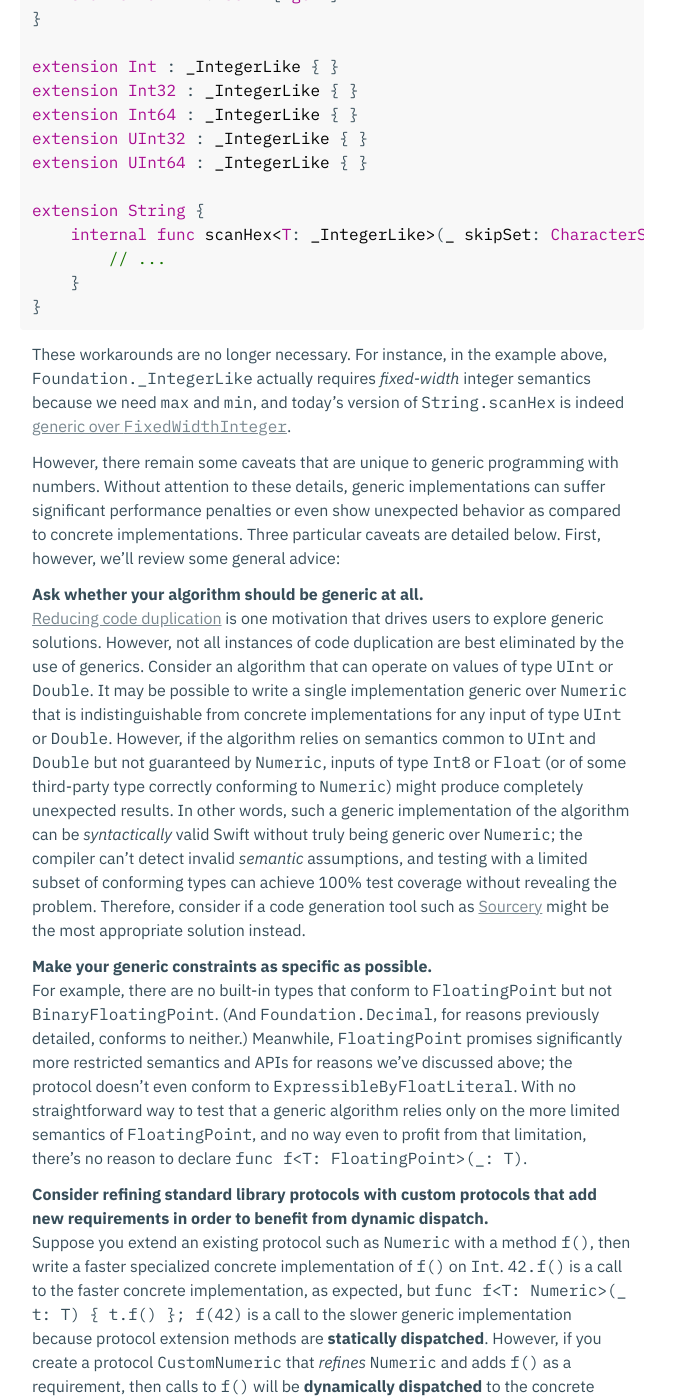
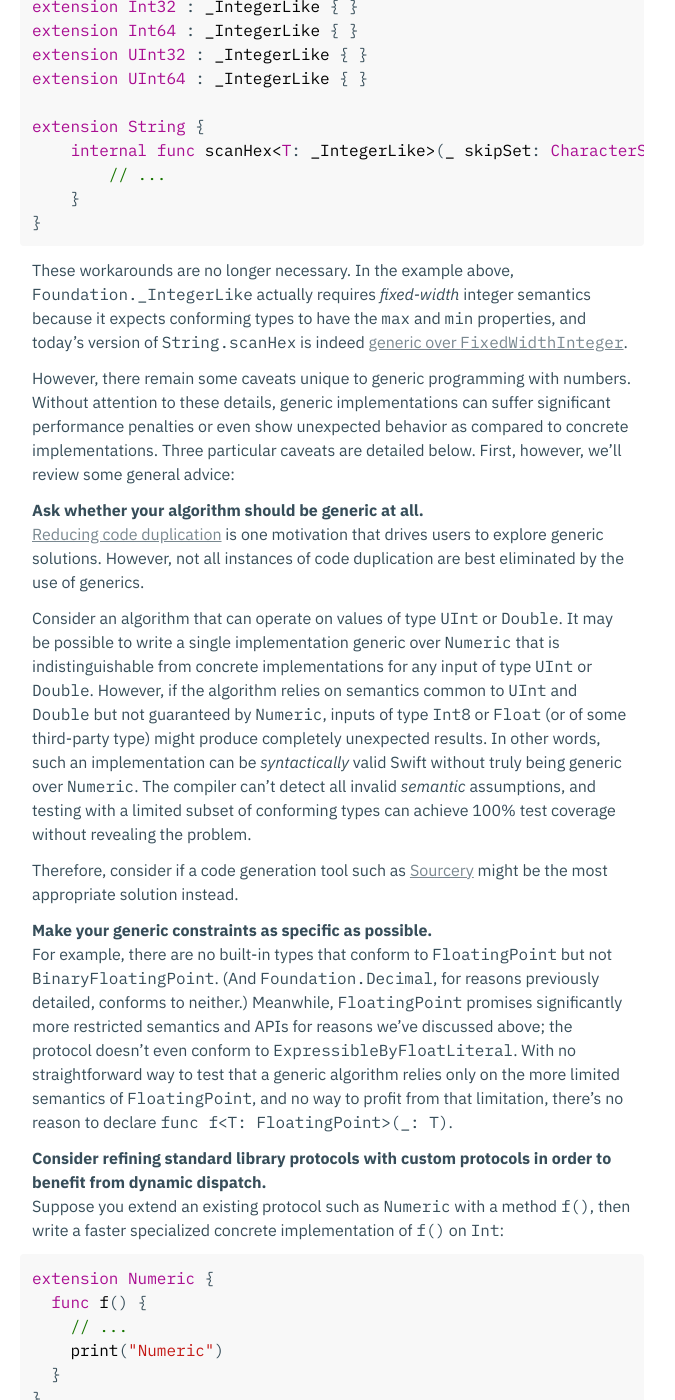
Before and after one commit to xwu/xwu-swift-numerics, a Jekyll site: the page built from numeric-protocols.md, in a window 1280 px wide and 1400 px high, scrolled down 3212 px. Shown: the whole window, without its empty margins (308-983 px from the left). Built offline with Jekyll 4.4.1, drawn with Linux system fonts in a browser that asks for light colours; our own code applies the rules of GitHub Pages for plain Markdown files; some of the changed text lies outside the part shown.

Commit message:
Update numeric-protocols.md

````diff
--- a/numeric-protocols.md
+++ b/numeric-protocols.md
@@ -37,6 +37,10 @@
 while the __`UnsignedInteger`__ protocol refines `BinaryInteger` only; both are
 "auxiliary" protocols that themselves add no additional requirements.
 
+> For source code compatibility with Swift 3, `SignedInteger` actually does
+> require two static methods with underscored names (at the time of writing).
+> These have default implementations and are irrelevant to users of Swift 4+.
+
 The __`FixedWidthInteger`__ protocol refines `BinaryInteger` to add overflowing
 operations for those types that have a fixed bit width; it also adds notions of
 endianness, but those APIs for handling endianness [may yet undergo further
@@ -47,15 +51,12 @@
 have been made to existing numeric protocols to take advantage of those features
 where possible. For example, as of Swift 4.2, `FloatingPoint` [has a
 constraint][ref 21-2] that `Magnitude == Self`, which could not be expressed in
-Swift 3; similarly, `FixedWidthInteger` [now has constraints][ref 21-3] that
-`Magnitude : FixedWidthInteger & UnsignedInteger` and that
-`Stride : FixedWidthInteger & SignedInteger`.
+Swift 3.
 
 [ref 11-10]: https://github.com/apple/swift-evolution/blob/master/proposals/0067-floating-point-protocols.md
 [ref 9-4]: https://github.com/apple/swift-evolution/blob/master/proposals/0104-improved-integers.md
 [ref 21-1]: https://lists.swift.org/pipermail/swift-evolution/Week-of-Mon-20170227/033372.html
 [ref 21-2]: https://github.com/apple/swift/pull/17323
-[ref 21-3]: https://github.com/apple/swift/pull/17716
 
 ## Design rationale
 
@@ -91,7 +92,7 @@
 ![Hierarchy of numeric protocols in Swift][ref 22-1]
 
 __Why does `Numeric` conform to `Equatable` but not `Comparable`?__
-__Complex numbers__ have an equivalence relation, but they cannot be ordered and
+Complex numbers have an equivalence relation, but they cannot be ordered and
 therefore do not fulfill the semantic requirements of `Comparable`.
 
 __Why are there distinct protocols named `FloatingPoint` and
@@ -100,22 +101,18 @@
 example, they all support representations of infinity and NaN ("not a number").
 However, some APIs (many to do with the raw representation in memory of values)
 are common to all built-in floating-point types (which are binary) but would not
-make sense for __decimal floating-point types__.
+make sense for decimal floating-point types.
 
 __Why are there _not_ distinct protocols named `Integer` and  `BinaryInteger`?__
 The original name proposed for `BinaryInteger` was `Integer`; it was renamed to
-avoid confusion with `Int`. The word "binary" was chosen because bit shifting
-and bitwise operations required by the protocol manipulate the sequence of bits
-in the two's-complement binary representation of an integer _regardless of the
-actual underlying representation in memory_. All APIs required by the protocol,
-including bit shifting and bitwise operations, are well defined and can be
-computed for an integer regardless of the radix of its internal representation
-in memory. Put another way, there aren't commonly used third-party types that
-can't perform bit shifting and bitwise operations but could fulfill all the
-other requirements of `BinaryInteger`.
+avoid confusion with `Int`. Bit shifting and bitwise operations required by the
+protocol manipulate the sequence of bits in the two's complement binary
+representation of an integer _regardless of the actual underlying representation
+in memory_. In other words, any integer type can fulfill all the requirements of
+`BinaryInteger`.
 
 __Why is the integer protocol hierarchy bifurcated below `BinaryInteger`?__
-It wouldn't make sense for an __arbitrary-width type__ (`BigInt`) to support
+It wouldn't make sense for an arbitrary-width type (`BigInt`) to support
 overflow operators such as `&+` since overflow isn't possible, so those don't
 belong as requirements on `BinaryInteger`. At the same time, signed integers,
 whether fixed-width or not, share certain common semantics captured by
@@ -125,12 +122,12 @@
 
 ## Generic algorithms
 
-Before the implementation of Swift's current numeric protocols, users who wanted
-to perform generic mathematical operations would often have to create their own
+Before implementation of Swift's current numeric protocols, users who wanted to
+perform generic mathematical operations would often have to create their own
 workarounds:
 
 ```swift
-// Excerpt from `Foundation.NSScanner` (now `Foundation.Scanner`), 2016.
+// Excerpt from `Foundation.NSScanner` (2016).
 
 internal protocol _BitShiftable {
     static func >>(lhs: Self, rhs: Self) -> Self
@@ -156,13 +153,14 @@
 }
 ```
 
-These workarounds are no longer necessary. For instance, in the example above,
+These workarounds are no longer necessary. In the example above,
 `Foundation._IntegerLike` actually requires _fixed-width_ integer semantics
-because we need `max` and `min`, and today's version of `String.scanHex` is
-indeed [generic over `FixedWidthInteger`][ref 23-1].
+because it expects conforming types to have the `max` and `min` properties, and
+today's version of `String.scanHex` is indeed [generic over
+`FixedWidthInteger`][ref 23-1].
 
-However, there remain some caveats that are unique to generic programming with
-numbers. Without attention to these details, generic implementations can suffer
+However, there remain some caveats unique to generic programming with numbers.
+Without attention to these details, generic implementations can suffer
 significant performance penalties or even show unexpected behavior as compared
 to concrete implementations. Three particular caveats are detailed below. First,
 however, we'll review some general advice:
@@ -170,19 +168,21 @@
 __Ask whether your algorithm should be generic at all.__
 [Reducing code duplication][ref 23-2] is one motivation that drives users to
 explore generic solutions. However, not all instances of code duplication are
-best eliminated by the use of generics. Consider an algorithm that can operate
-on values of type `UInt` or `Double`. It may be possible to write a single
-implementation generic over `Numeric` that is indistinguishable from concrete
-implementations for any input of type `UInt` or `Double`. However, if the
-algorithm relies on semantics common to `UInt` and `Double` but not guaranteed
-by `Numeric`, inputs of type `Int8` or `Float` (or of some third-party type
-correctly conforming to `Numeric`) might produce completely unexpected results.
-In other words, such a generic implementation of the algorithm can be
-_syntactically_ valid Swift without truly being generic over `Numeric`; the
-compiler can't detect invalid _semantic_ assumptions, and testing with a limited
-subset of conforming types can achieve 100% test coverage without revealing the
-problem. Therefore, consider if a code generation tool such as
-[Sourcery][ref 23-3] might be the most appropriate solution instead.
+best eliminated by the use of generics.
+
+Consider an algorithm that can operate on values of type `UInt` or `Double`. It
+may be possible to write a single implementation generic over `Numeric` that is
+indistinguishable from concrete implementations for any input of type `UInt` or
+`Double`. However, if the algorithm relies on semantics common to `UInt` and
+`Double` but not guaranteed by `Numeric`, inputs of type `Int8` or `Float` (or
+of some third-party type) might produce completely unexpected results. In other
+words, such an implementation can be _syntactically_ valid Swift without truly
+being generic over `Numeric`. The compiler can't detect all invalid _semantic_
+assumptions, and testing with a limited subset of conforming types can achieve
+100% test coverage without revealing the problem.
+
+Therefore, consider if a code generation tool such as [Sourcery][ref 23-3] might
+be the most appropriate solution instead.
 
 __Make your generic constraints as specific as possible.__
 For example, there are no built-in types that conform to `FloatingPoint` but not
@@ -191,20 +191,65 @@
 significantly more restricted semantics and APIs for reasons we've discussed
 above; the protocol doesn't even conform to `ExpressibleByFloatLiteral`. With no
 straightforward way to test that a generic algorithm relies only on the more
-limited semantics of `FloatingPoint`, and no way even to profit from that
-limitation, there's no reason to declare `func f<T: FloatingPoint>(_: T)`.
+limited semantics of `FloatingPoint`, and no way to profit from that limitation,
+there's no reason to declare `func f<T: FloatingPoint>(_: T)`.
 
-__Consider refining standard library protocols with custom protocols that add
-new requirements in order to benefit from dynamic dispatch.__
+__Consider refining standard library protocols with custom protocols in order to
+benefit from dynamic dispatch.__
 Suppose you extend an existing protocol such as `Numeric` with a method `f()`,
-then write a faster specialized concrete implementation of `f()` on `Int`.
-`42.f()` is a call to the faster concrete implementation, as expected, but
-`func f<T: Numeric>(_ t: T) { t.f() }; f(42)` is a call to the slower generic
-implementation because protocol extension methods are __statically dispatched__.
-However, if you create a protocol `CustomNumeric` that _refines_ `Numeric`
-and adds `f()` as a requirement, then calls to `f()` will be __dynamically
-dispatched__ to the concrete implementation on a conforming type (if one
-exists), even if the call is from a generic context.
+then write a faster specialized concrete implementation of `f()` on `Int`:
+
+```swift
+extension Numeric {
+  func f() {
+    // ...
+    print("Numeric")
+  }
+}
+extension Int {
+  func f() {
+    // ...
+    print("Int")
+  }
+}
+func f<T: Numeric>(_ value: T) {
+  value.f()
+}
+
+42.f() // "Int"
+f(42)  // "Numeric"
+```
+
+`42.f()` is a call to the concrete implementation, but `f(42)` is a call to the
+slower generic implementation because protocol extension methods are
+__statically dispatched__. However, if you create a protocol `CustomNumeric`
+that _refines_ `Numeric` and adds `f()` as a requirement, then calls to `f()`
+will be __dynamically dispatched__ to any concrete implementation that exists:
+
+```swift
+protocol CustomNumeric: Numeric {
+  func f()
+}
+
+extension CustomNumeric {
+  func f() {
+    // ...
+    print("CustomNumeric")
+  }
+}
+extension Int: CustomNumeric {
+  func f() {
+    // ...
+    print("Int")
+  }
+}
+func f<T: CustomNumeric>(_ value: T) {
+  value.f()
+}
+
+42.f() // "Int"
+f(42)  // "Int"
+```
 
 [ref 23-1]: https://github.com/apple/swift-corelibs-foundation/blob/50b26ff4d77cee066361182c5eb50d20f3fe0012/Foundation/Scanner.swift#L285
 [ref 23-2]: https://en.wikipedia.org/wiki/Don%27t_repeat_yourself
@@ -213,7 +258,7 @@
 ### Heterogeneous comparison
 
 [SE-0104: Protocol-oriented integers][ref 9-4] added heterogeneous comparison
-and bit shift operators to the language to improve the user experience. For
+and bit shift operators to Swift in order to improve the user experience. For
 example, you can now check if an `Int` value is equal to a `UInt` value.
 
 > Similar enhancements for operations such as addition are not yet possible
@@ -250,14 +295,14 @@
 g(UInt.self) // `false`
 ```
 
-In generic code, _even if_ the most refined protocol implements its own overload
-of the homogeneous comparison operator, the compiler will look for all overloads
-of the operator by traversing the entire protocol hierarchy. Since heterogeneous
-comparison operators are defined somewhere along the hierarchy, the compiler
-will _always_ find an overload that takes the "preferred" integer literal type
-(`IntegerLiteralType`, which is a type alias for `Int`) and therefore infers the
-literal to be of type `Int`. Therefore, in the expression `g(UInt.self)`, we are
-actually comparing `UInt.max` to `~(0 as Int)`.
+In a generic context, even if the most refined protocol implements its own
+overload of the homogeneous comparison operator, Swift will look for all
+overloads of the operator by traversing the entire protocol hierarchy. Since
+heterogeneous comparison operators are defined somewhere along the hierarchy,
+the compiler will _always_ find an overload that takes the "preferred" integer
+literal type (`IntegerLiteralType`, which is a type alias for `Int`) and
+therefore infers the literal to be of type `Int`. As a result, in the expression
+`g(UInt.self)`, we are actually comparing `UInt.max` to `~(0 as Int)`.
 
 __To work around this issue, always explicitly specify the type of a numeric
 literal in a generic context.__ For example:
@@ -329,12 +374,12 @@
 // Infinite recursion!
 ```
 
-Why does infinite recursion occur in this example? `CustomInteger` implements
-the initializer that creates a value from an integer literal by calling a
-generic conversion initializer. However, `FixedWidthInteger` offers a default
-implementation of that generic conversion initializer that uses integer
-literals, which is possible because `FixedWidthInteger` ultimately refines
-`ExpressibleByIntegerLiteral`.
+Why does infinite recursion occur in the example above? `CustomInteger`
+implements `init(integerLiteral:)`, a requirement of the protocol
+`ExpressibleByIntegerLiteral`, by calling a generic conversion initializer that
+it doesn't implement. Meanwhile, `FixedWidthInteger`, which transitively refines
+`ExpressibleByIntegerLiteral`, provides the default implementation of that
+generic conversion initializer and uses integer literals in that implementation.
 
 You have no control over the standard library's default implementations. Even if
 your method works today despite calling a default implementation you don't
@@ -346,4 +391,4 @@
 Previous:
 [Numeric types in Foundation](numeric-types-in-foundation.md)
 
-_Draft: 11-19 August 2018_
+_Draft: 11–19 August 2018_
````
Also changed, not shown: other parts of numeric-protocols.md (+7 -7 lines), floating-point-part-3.md (+3 -3 lines), integers-part-2.md (+2 -2 lines).
